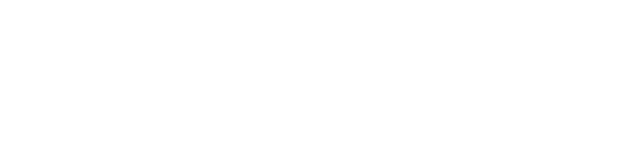
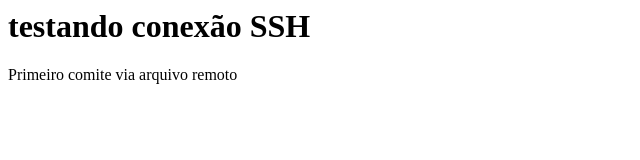
Before and after one commit to Hoher534/ssh, a plain HTML site: page index.html in a window 1280 px wide. Shown: the whole page, without its empty margins (0-640 px from the left). Drawn offline with Linux system fonts and the light colour scheme.

Commit message:
testando controle de código fonte

```diff
--- a/index.html
+++ b/index.html
@@ -1,7 +1,8 @@
 <html>
   <head>
     <body>
-      <h1>  </h1>
+      <h1>testando conexão SSH </h1>
+      <p> Primeiro comite via arquivo remoto</p>
     </body>
   </head>
 </html>
```
